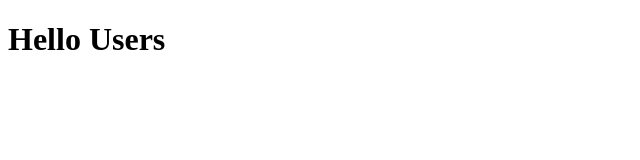
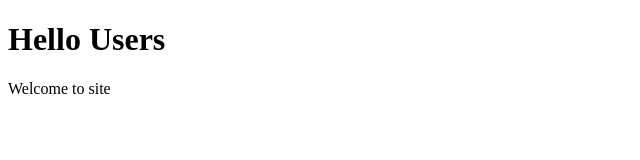
Before and after one commit to BLACK-01-cloud/git-beginners, a plain HTML site: page index.html in a window 1280 px wide. Shown: the whole page, without its empty margins (0-640 px from the left). Drawn offline with Linux system fonts and the light colour scheme.

Commit message:
add paragraph

```diff
--- a/index.html
+++ b/index.html
@@ -7,5 +7,6 @@
 </head>
 <body>
     <h1>Hello Users</h1>
+    <p>Welcome to site</p>
 </body>
 </html>
```
